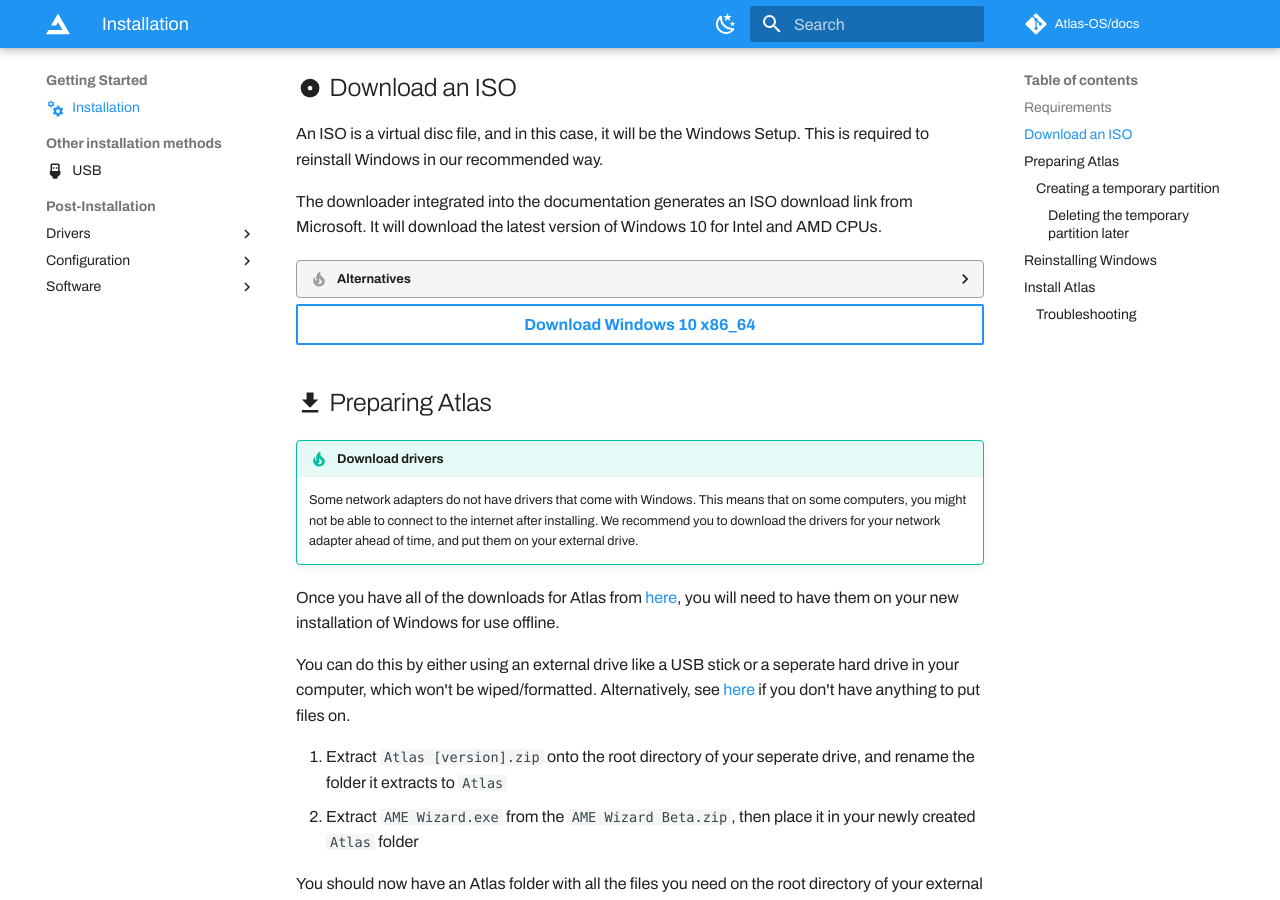
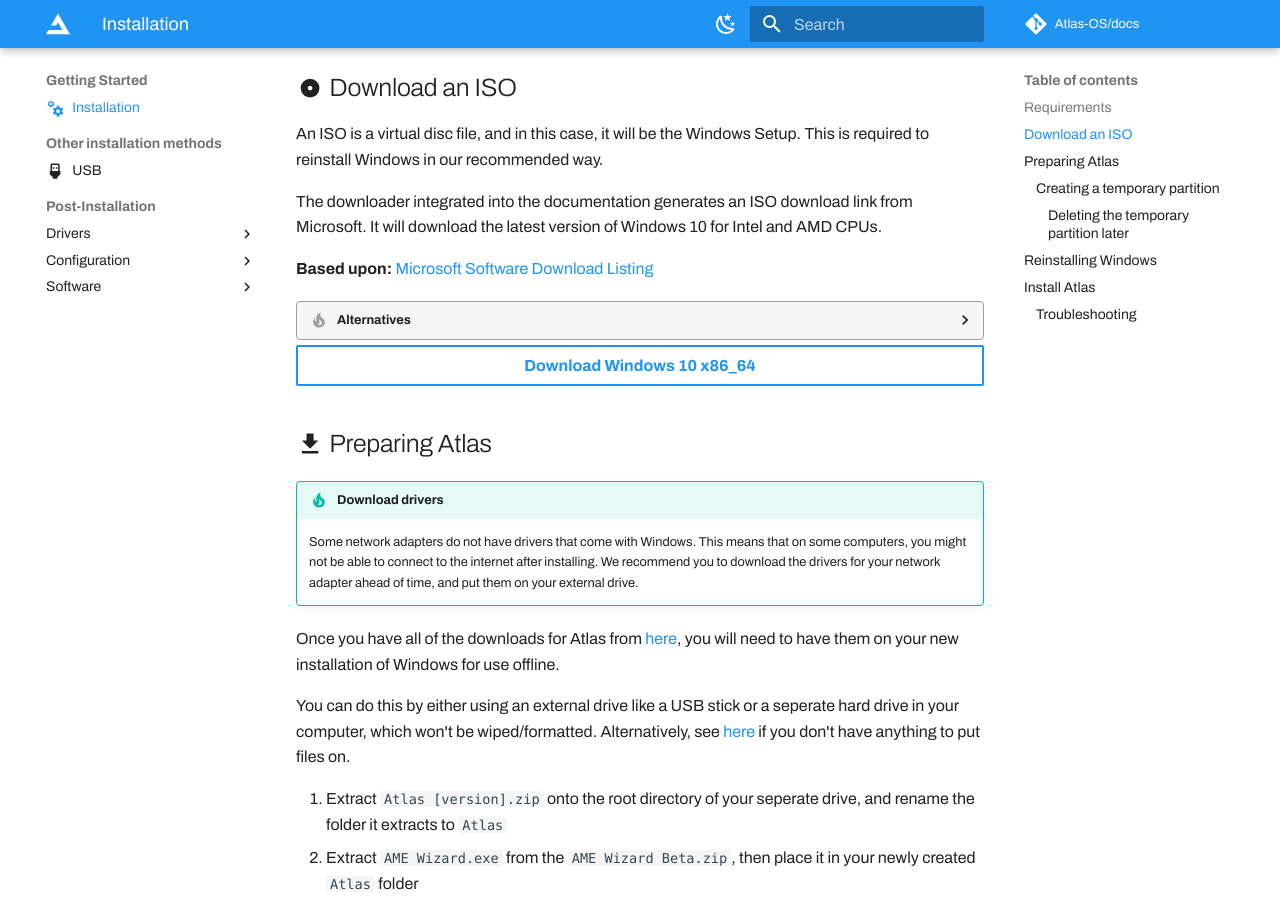
Before and after one commit to Atlas-OS/docs, an MkDocs documentation site: the page built from docs/getting-started/installation.md, in a window 1280 px wide and 900 px high, scrolled down 921 px. Built offline with MkDocs 1.6.1 and Material for MkDocs 9.7.7, drawn with Linux system fonts in a browser that asks for light colours; some web fonts are replaced; comment, search, counter and statistics services are not loaded.

Commit message:
fix(iso-download): add MSDL credit

```diff
--- a/docs/getting-started/installation.md
+++ b/docs/getting-started/installation.md
@@ -30,6 +30,8 @@ icon: material/cogs
 An ISO is a virtual disc file, and in this case, it will be the Windows Setup. This is required to reinstall Windows in our recommended way.
 
 The downloader integrated into the documentation generates an ISO download link from Microsoft. It will download the latest version of Windows 10 for Intel and AMD CPUs.
+
+**Based upon:** [Microsoft Software Download Listing](https://github.com/massgravel/msdl)
 
 ??? grey-tip "Alternatives"
     === "Windows Media Creation Tool"
```
